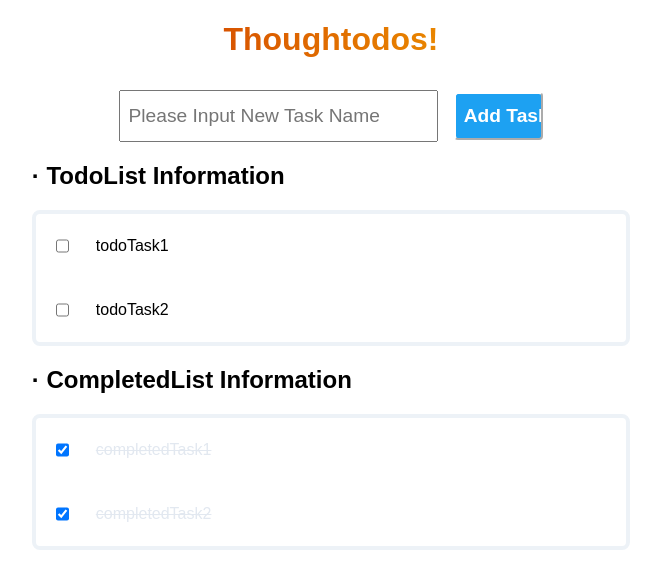
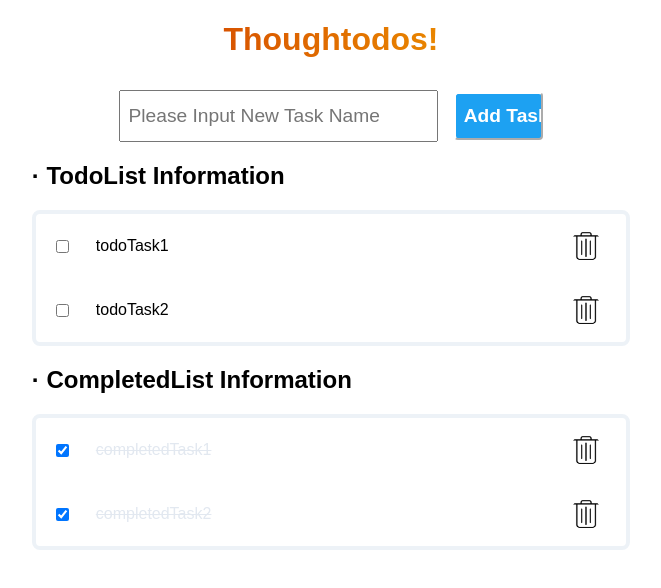
Before and after one commit to charlotte-xiao/thoughtodos, a React (Create React App) app: page / in a window 1280 px wide. Shown: the top 588 px of the page, without its empty margins (309-970 px from the left). Built offline with nearby package versions, Linux system fonts and the light colour scheme.

Commit message:
<feat, xs, [E-4]>: delete Task

```diff
--- a/src/component/TaskItem/index.tsx
+++ b/src/component/TaskItem/index.tsx
@@ -1,5 +1,9 @@
 import React from "react";
 import styled from "styled-components";
+import DeleteImageURL from "../../assets/delete.png"
+import {TaskContext} from "../../pages/TaskPage/TaskContext";
+import {ACTION_TYPE} from "../../constants/ActionType";
+import TaskContextParams from "../../models/TaskContextParams";
 
 const Item = styled.li`
   height: 4rem;
@@ -7,11 +11,12 @@ const Item = styled.li`
   padding: 0 1rem;
   display: flex;
   flex-direction: row;
-  list-style:none;
+  align-items: center;
+  list-style: none;
+
   .is_completed {
     color: #E2E8F0;;
-    text-decoration:line-through;
-
+    text-decoration: line-through;
   }
 `
 
@@ -21,7 +26,27 @@ const Info = styled.div`
   flex: 1;
 `
 
+const Img = styled.img`
+  width: 2rem;
+  height: 2rem;
+  margin-left: 0.5rem;
+  padding: 0.5rem;
+  border-radius: 2rem;
+
+  :hover {
+    background-color: rgb(237, 242, 247);
+  }
+`
+
 export default class TaskItem extends React.Component<any, any> {
+
+    static contextType: React.Context<TaskContextParams> = TaskContext;
+    context!: React.ContextType<typeof TaskContext>;
+
+    handleDeleteTask = () => {
+        const context: TaskContextParams = this.context;
+        context.updateTaskList(ACTION_TYPE.DELETE_TASK, {id: this.props.task.id});
+    }
 
     render() {
         return (
@@ -32,6 +57,7 @@ export default class TaskItem extends React.Component<any, any> {
                     className="input-checkbox"
                 />
                 <Info className={this.props.task.isCompleted ? 'is_completed' : ''}>{this.props.task.name}</Info>
+                <Img src={DeleteImageURL} alt="Delete Task" onClick={this.handleDeleteTask}/>
             </Item>
 
         )
--- a/src/constants/ActionType.tsx
+++ b/src/constants/ActionType.tsx
@@ -1,3 +1,4 @@
 export enum ACTION_TYPE {
     ADD_TASK = 1,
+    DELETE_TASK = 2,
 }
--- /dev/null
+++ b/src/models/TaskContextParams.tsx
@@ -0,0 +1,12 @@
+import TaskList from "./TaskList";
+import Task from "./Task";
+import {ACTION_TYPE} from "../constants/ActionType";
+
+export default interface TaskContextParams {
+    taskList: TaskList,
+    updateTaskList: UpdateTaskList
+}
+
+interface UpdateTaskList {
+    (actionType: ACTION_TYPE, task: Task): void
+}
--- a/src/pages/TaskPage/TaskContext.tsx
+++ b/src/pages/TaskPage/TaskContext.tsx
@@ -1,24 +1,13 @@
 import React from "react";
 import defaultTaskList from "../../default/defaultTaskList.json"
 import useTaskList from "../../hooks/useTaskList";
-import TaskList from "../../models/TaskList";
-import {ACTION_TYPE} from "../../constants/ActionType";
-import Task from "../../models/Task";
+import TaskContextParams from "../../models/TaskContextParams";
 
 export const TaskContext: React.Context<TaskContextParams> = React.createContext({} as TaskContextParams,);
 
 type TaskListProviderProps = {
     children: React.ReactNode;
 };
-
-type TaskContextParams = {
-    taskList: TaskList;
-    updateTaskList: UpdateTaskList
-}
-
-type UpdateTaskList = {
-    (actionType: ACTION_TYPE, task: Task): void
-}
 
 export const TaskProvider: React.FC<TaskListProviderProps> = ({children}: TaskListProviderProps) => {
     // Todo: GET DATA FROM API
--- a/src/service/TaskService/index.tsx
+++ b/src/service/TaskService/index.tsx
@@ -9,6 +9,7 @@ export default class TaskService {
     constructor() {
         this.taskStrategyMap = {
             [ACTION_TYPE.ADD_TASK]: this.addNewTask,
+            [ACTION_TYPE.DELETE_TASK]: this.deleteTask,
         }
     }
 
@@ -18,6 +19,12 @@ export default class TaskService {
         return {...preTaskList};
     };
 
+    private deleteTask = (preTaskList: TaskList, input: Task): TaskList => {
+        const updatedTodoList = preTaskList.todoList.filter((task: Task) => task.id !== input.id);
+        const updatedCompletedList = preTaskList.completedList.filter((task: Task) => task.id !== input.id);
+        return {todoList: updatedTodoList, completedList: updatedCompletedList};
+    };
+
     executeStrategy = (actionType: ACTION_TYPE, preTaskList: TaskList, input: Task): TaskList => {
         return this.taskStrategyMap[actionType](preTaskList, input);
     }
```
Also changed, not shown: src/assets/images.d.ts (added, +7 -0 lines), src/assets/delete.png (added).
